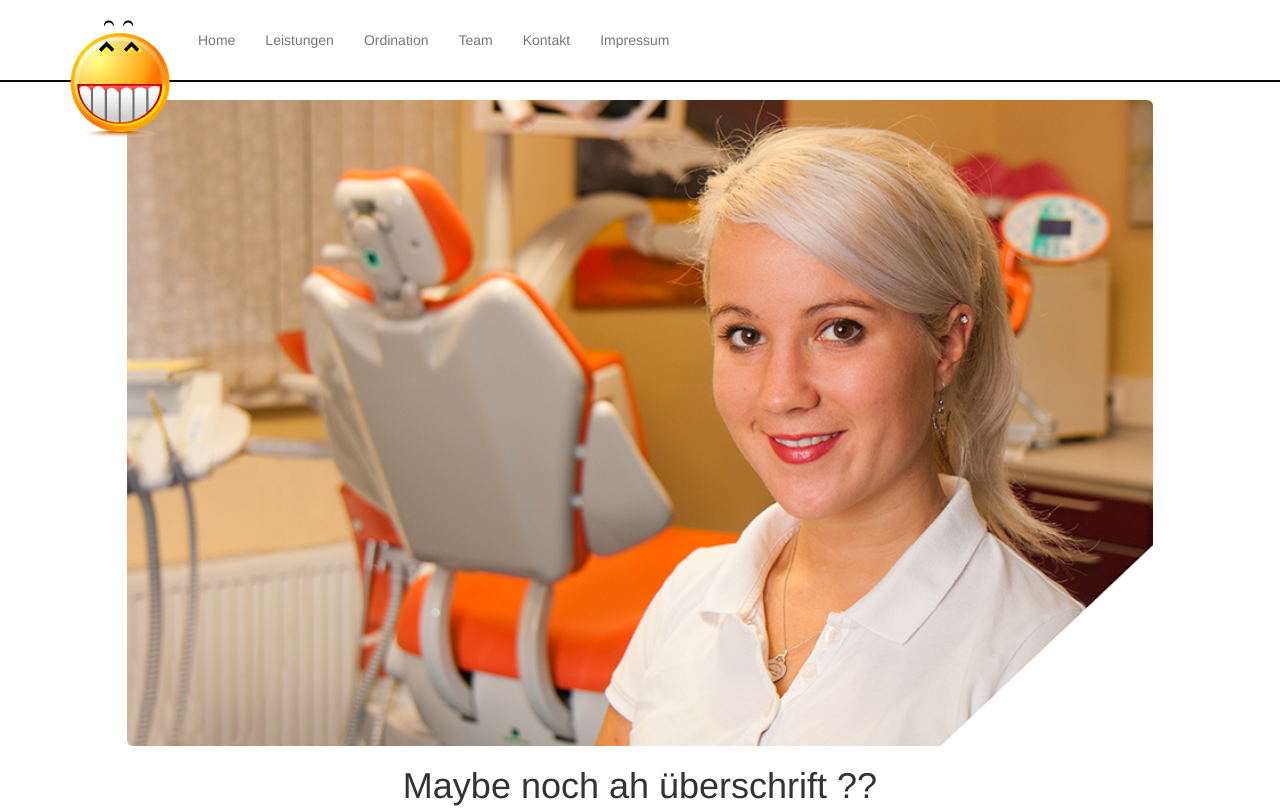
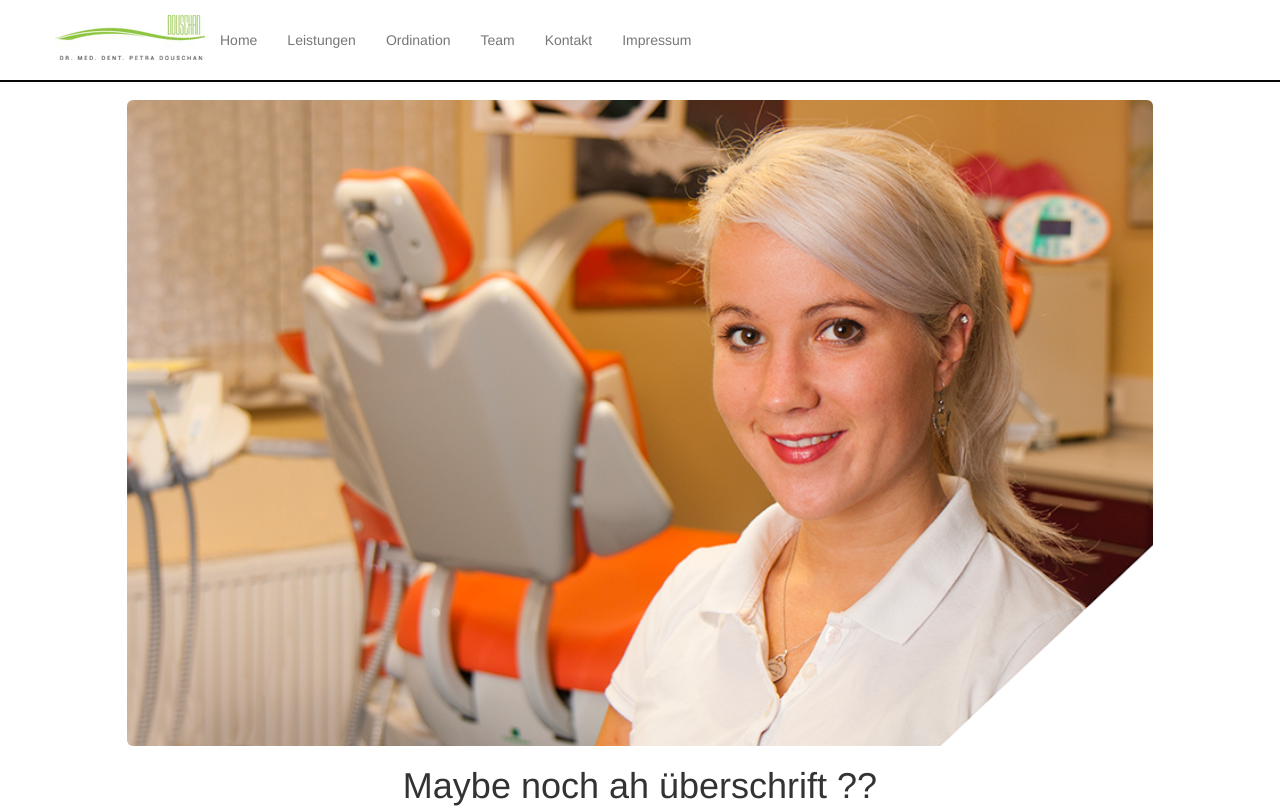
Before and after one commit to w00t2k1/w00t2k1.github.io, a plain HTML site: page index.html in a window 1280 px wide. Shown: the top 809 px of the page. Drawn offline with Linux system fonts and the light colour scheme.

Commit message:
changed size of logo

```diff
--- a/index.html
+++ b/index.html
@@ -43,7 +43,7 @@
                     <span class="icon-bar"></span>
                 </button>
                 <a class="navbar-brand" href="index.html">
-                        <img src="pictures/placeholder.ico" alt="">
+                        <img src="pictures/log_min.jpg" alt="">
                 </a>
             </div>
             <!-- Collect the nav links, forms, and other content for toggling -->
```
